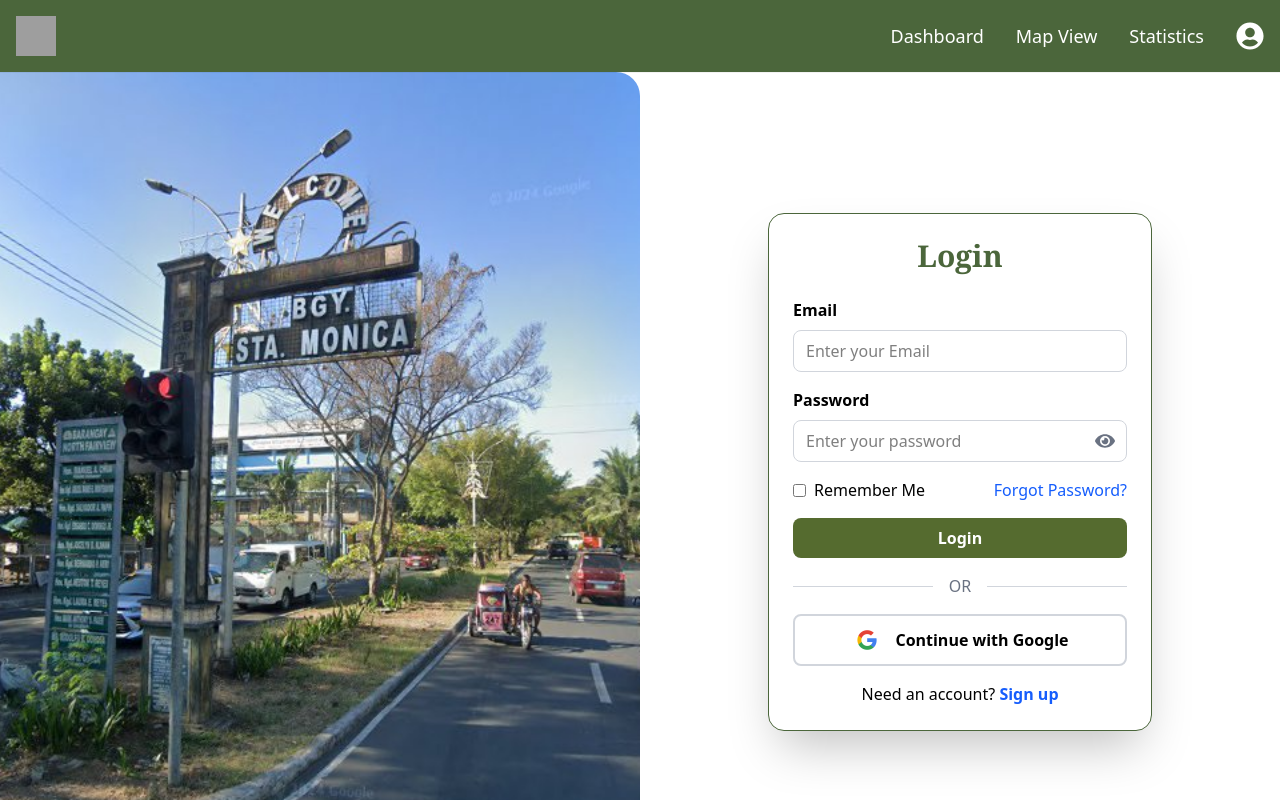
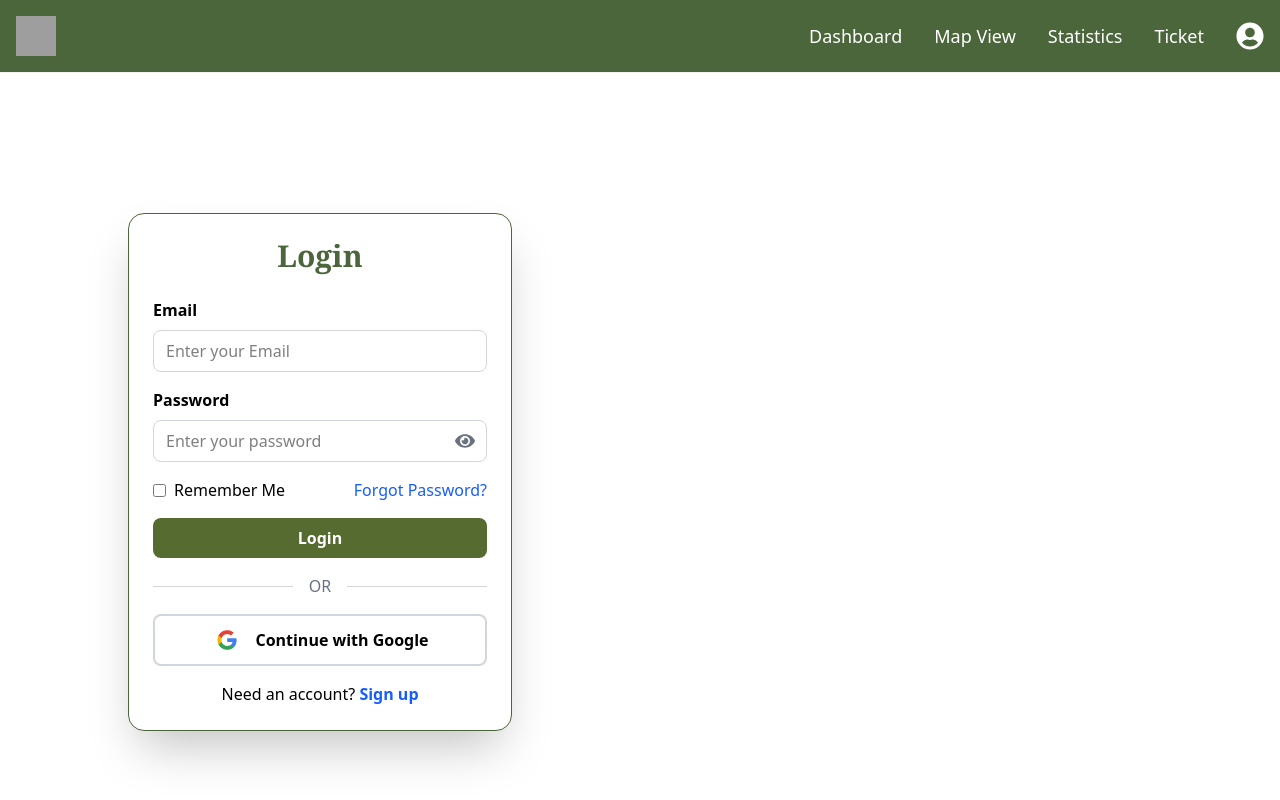
Before and after one commit to lash0000/monica, a React (Vite) app: page /login in a window 1280 px wide. Shown: the top 800 px of the page. Built offline with nearby package versions, Linux system fonts and the light colour scheme; grey boxes are pictures that could not be loaded.

Commit message:
fixing tix and sidebg

```diff
--- a/src/pages/user/components/Navbar.jsx
+++ b/src/pages/user/components/Navbar.jsx
@@ -19,6 +19,9 @@ export function Navbar_Public() {
             <Link to="/dashboard" className="text-white hover:text-gray-200 transition-colors text-sm lg:text-base xl:text-lg 2xl:text-xl">Dashboard</Link>
             <Link to="/new-page" className="text-white hover:text-gray-200 transition-colors text-sm lg:text-base xl:text-lg 2xl:text-xl">Map View</Link>
             <Link to="/new-page" className="text-white hover:text-gray-200 transition-colors text-sm lg:text-base xl:text-lg 2xl:text-xl">Statistics</Link>
+            <Link to="/ticket" className="text-white hover:text-gray-200 transition-colors text-sm lg:text-base xl:text-lg 2xl:text-xl">Ticket</Link>
+
+
             <Link to="/login" className="text-white hover:text-gray-200 transition-colors">
               <FaUserCircle size={20} className="lg:w-6 lg:h-6 xl:w-7 xl:h-7 2xl:w-8 2xl:h-8" />
             </Link>
--- /dev/null
+++ b/src/pages/user/components/stamonicabg.jsx
@@ -0,0 +1,11 @@
+function stamonicabg() {
+  return (
+    <div
+      className="hidden lg:flex lg:w-1/2 bg-cover bg-center bg-no-repeat rounded-r-3xl"
+      style={{backgroundImage: 'url(/public/assets/images/stamonica_bg.jpg)'}}
+    >
+    </div>
+  );
+}
+
+export default stamonicabg;
--- a/src/pages/user/pages/Landing.jsx
+++ b/src/pages/user/pages/Landing.jsx
@@ -49,7 +49,7 @@ function Landing() {
       images: ["/assets/images/Flood.png", "/assets/images/Flood.png"]
     }
   ];
-
+npm
   const nextAnnouncement = () => {
     if (isAnimating) return;
     setIsAnimating(true);
--- a/src/pages/user/pages/Login.jsx
+++ b/src/pages/user/pages/Login.jsx
@@ -2,6 +2,7 @@ import { Link } from "react-router-dom";
 import { FaEye, FaEyeSlash } from "react-icons/fa";
 import { useState } from "react";
 import SignUpLink from "../components/SignUpLink";
+import stamonicabg from "../components/stamonicabg";
 
 function Login() {
   const [showPassword, setShowPassword] = useState(false);
@@ -9,9 +10,7 @@ function Login() {
   return (
     <div className="min-h-screen flex">
       {/* Left Side - Background Image */}
-      <div className="hidden lg:flex lg:w-1/2 bg-cover bg-center bg-no-repeat rounded-r-3xl"
-           style={{backgroundImage: 'url(/public/assets/images/stamonica_bg.jpg)'}}>
-      </div>
+      <stamonicabg />
 
       {/* Right Side - Login Form */}
       <div className="w-full lg:w-1/2 bg-[#ffffff] flex flex-col items-center justify-center p-4">
--- a/src/pages/user/pages/SignUp.jsx
+++ b/src/pages/user/pages/SignUp.jsx
@@ -2,6 +2,7 @@ import { Link } from "react-router-dom";
 import { FaEye, FaEyeSlash } from "react-icons/fa";
 import { useState } from "react";
 import LoginLink from "../components/LoginLink";
+import stamonicabg from "../components/stamonicabg";
 
 function SignUp() {
   const [formData, setFormData] = useState({
@@ -19,9 +20,7 @@ function SignUp() {
   return (
     <div className="min-h-screen flex">
       {/* Left Side - Background Image */}
-      <div className="hidden lg:flex lg:w-1/2 bg-cover bg-center bg-no-repeat rounded-r-3xl"
-           style={{backgroundImage: 'url(/public/assets/images/stamonica_bg.jpg)'}}>
-      </div>
+      <stamonicabg />
 
       {/* Right Side - SignUp Form */}
       <div className="w-full lg:w-1/2 bg-[#ffffff] flex flex-col items-center justify-center p-4">
```
